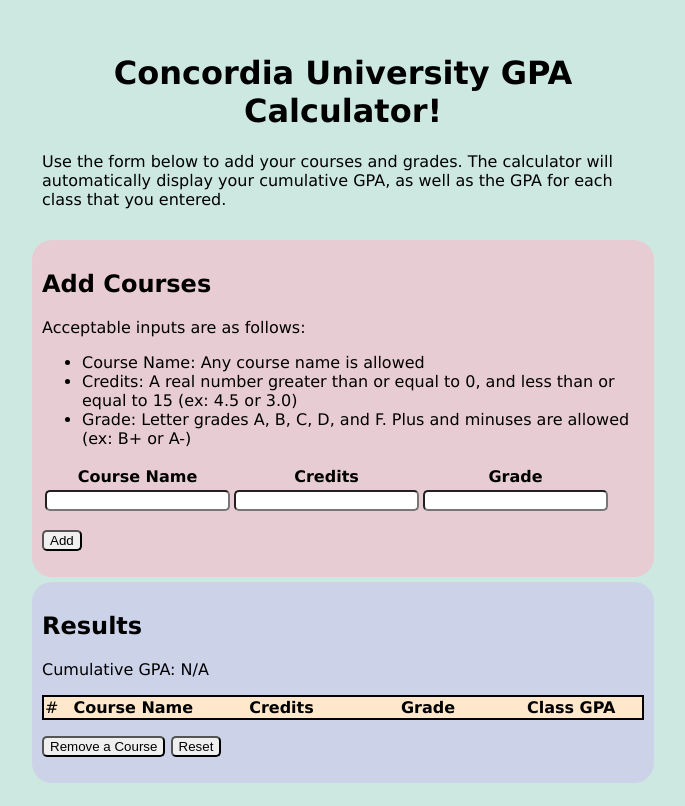
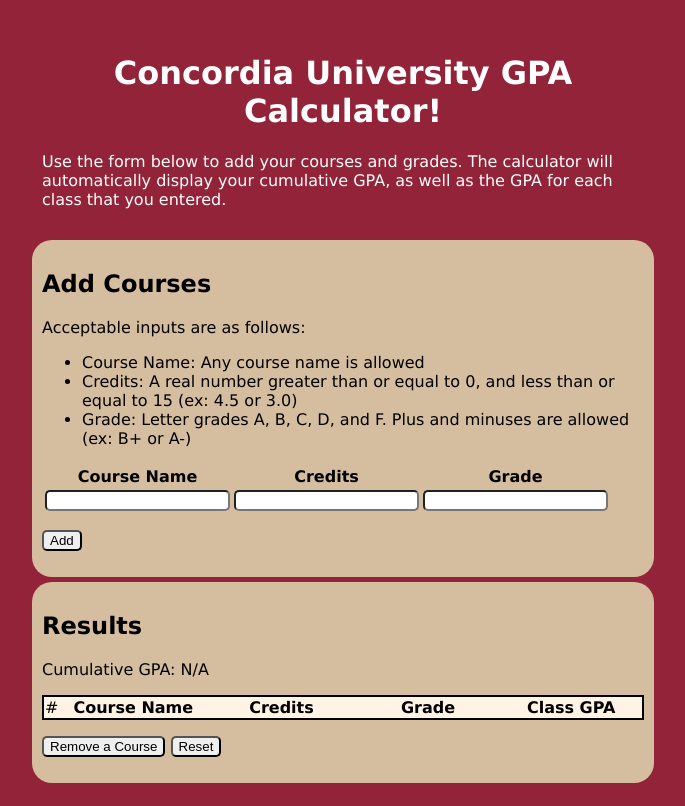
Before and after one commit to escrimeuse/GPACalculator, a plain HTML site: page gpacalculator.html in a window 1280 px wide. Shown: the whole page, without its empty margins (297-982 px from the left). Drawn offline with Linux system fonts and the light colour scheme.

Commit message:
changed colors to correspond to the official Concordia University colour scheme

```diff
--- a/styles.css
+++ b/styles.css
@@ -1,10 +1,14 @@
 body {
-	background-color:#CCE8E1;
+	background-color: #922338;
 	font-family: Verdana, serif;
 }
 
 h1 {
 	text-align:center;
+}
+
+.header {
+	color:white;
 }
 
 div {
@@ -20,11 +24,11 @@ div.container {
 	margin-right:auto;
 }
 div.displayingForm {
-	background-color:#E8CCD3;
+	background-color:rgb(213,190,160);
 }
 
 div.displayingResults{
-	background-color:#CCD2E8;
+	background-color:rgb(213,190,160);
 }
 
 div.displayingResults table{
@@ -35,16 +39,11 @@ div.displayingResults table{
 
 div.displayingResults thead {
 	border-bottom:2px solid black;
-	background-color:#FFE7CC;
 }
 
 div.displayingResults tr {
 	border-bottom:1px solid black;
 	text-align:center;
-}
-
-div.displayingResults tbody tr:hover {
-	background-color:#FFE7CC;
 }
 
 div.displayingResults th {
```
